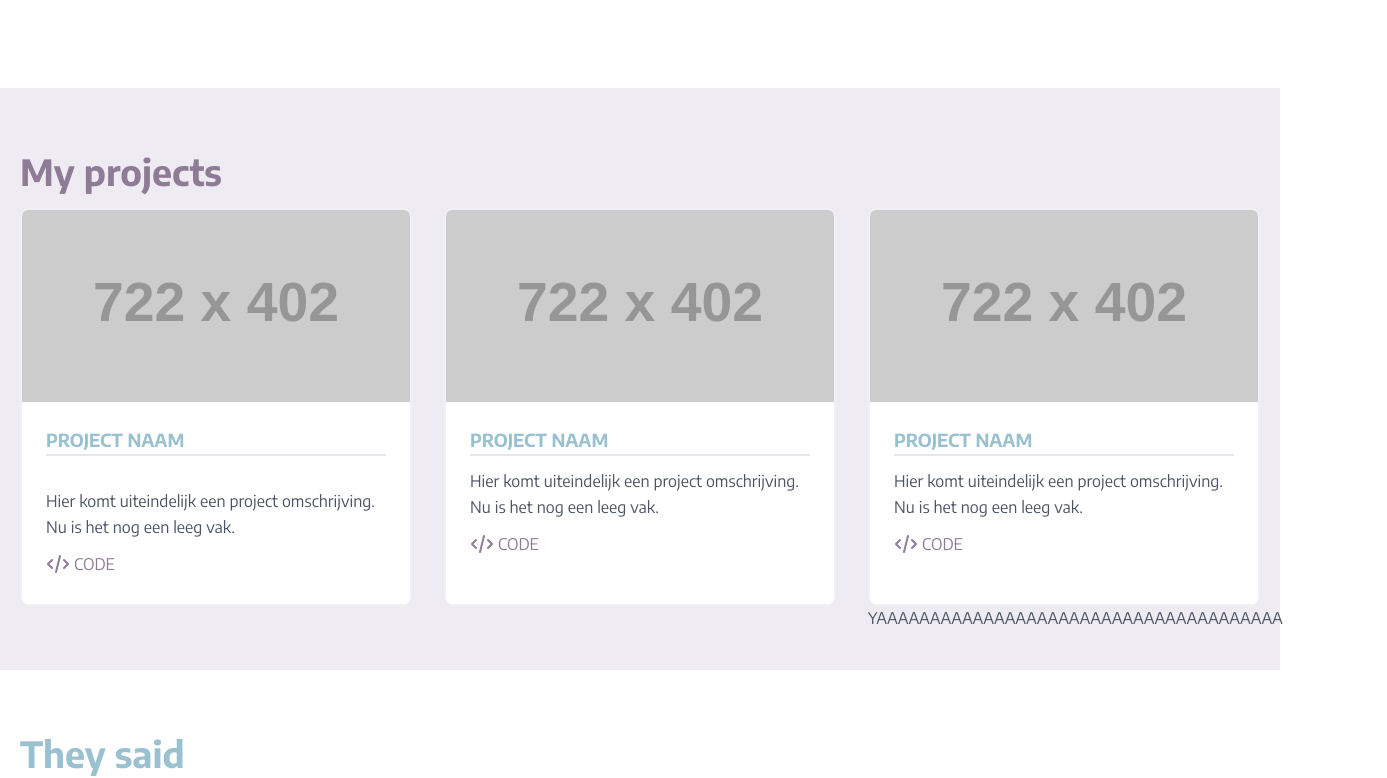
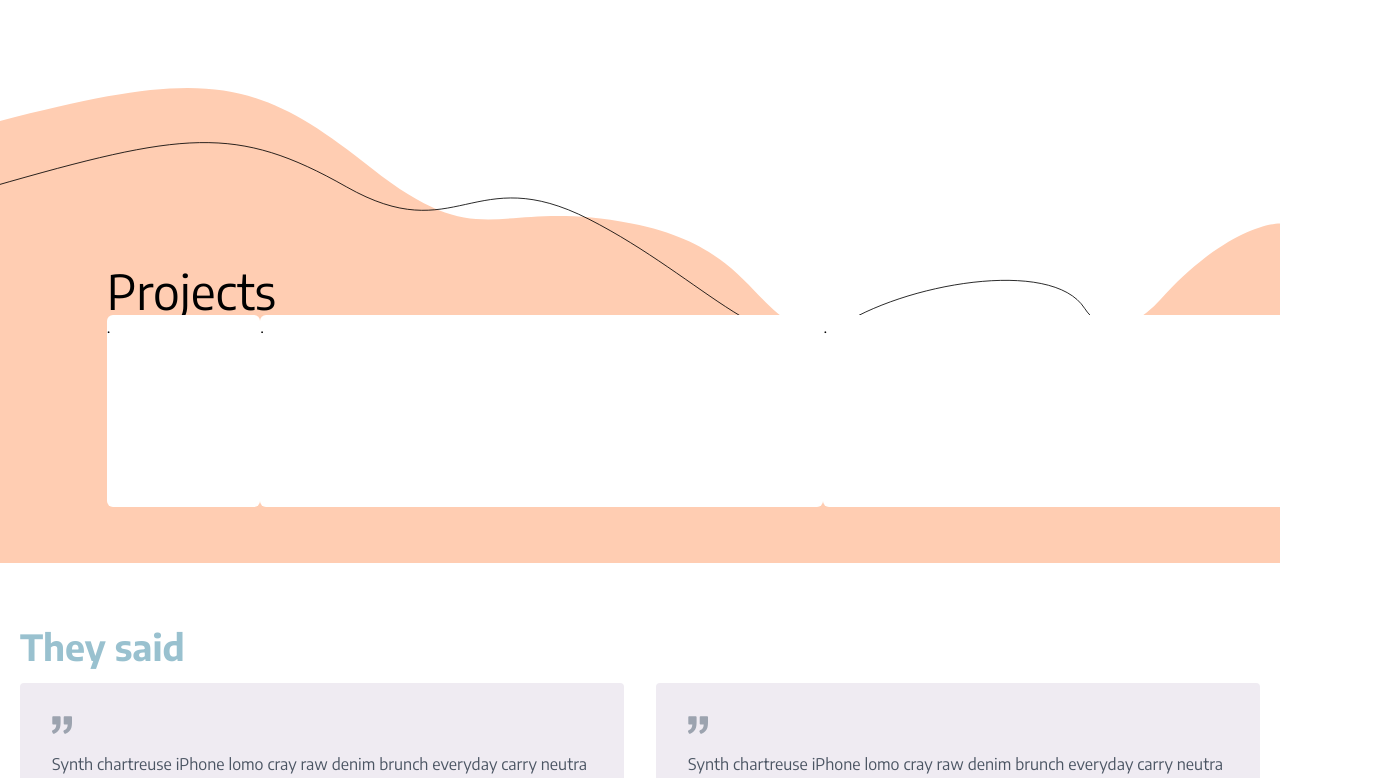
Before and after one commit to NikkivB/NikkivB, a Nuxt app: page / in a window 1280 px wide. Shown: the part 758-1536 px from the top of the page, 1387 px wide, since content can reach past the window. Built offline with nearby package versions, Linux system fonts and the light colour scheme.

Commit message:
reset them pc

```diff
--- a/components/MyProjects.vue
+++ b/components/MyProjects.vue
@@ -1,70 +1,21 @@
 <template>
-  <div class="text-gray-600 body-font bg-light-lavender">
-    <div class="container px-5 py-16 mx-auto">
-      <h1 class="title-font sm:text-4xl text-3xl mb-4 font-bold text-mountbatten">My projects
-      </h1>
-      <div class="flex flex-wrap -m-4">
-
-        <div class="p-4 md:w-1/3">
-          <div class="h-full border-2 border-gray-200 border-opacity-60 rounded-lg overflow-hidden bg-white">
-            <img class="lg:h-48 md:h-36 w-full object-cover object-center" src="https://dummyimage.com/722x402"
-                 alt="blog">
-            <div class="p-6">
-              <h1 class="title-font text-lg font-bold text-dark-sky mb-8 border-b-2">PROJECT NAAM</h1>
-              <p class="leading-relaxed mb-3">Hier komt uiteindelijk een project omschrijving. <br>
-                Nu is het nog een leeg vak.</p>
-              <div class="flex items-center flex-wrap ">
-                <button class="text-mountbatten hover:text-lavender inline-flex items-center md:mb-2 lg:mb-0">
-                  <svg class="w-6 h-6" fill="none" stroke="currentColor" viewBox="0 0 24 24" xmlns="http://www.w3.org/2000/svg"><path stroke-linecap="round" stroke-linejoin="round" stroke-width="2" d="M10 20l4-16m4 4l4 4-4 4M6 16l-4-4 4-4"></path></svg>
-                  &nbsp;CODE
-                </button>
-              </div>
-            </div>
+  <div>
+    <img src="~/assets/images/divider1.svg" alt="no" class="w-screen h-auto"/>
+    <div class="flex w-screen text-black body-font bg-apricot justify-center">
+      <div class="w-10/12 py-14 -mt-40">
+        <p class="text-5xl">
+          Projects
+        </p>
+        <div class="flex justify-evenly w-screen">
+          <div class="bg-white rounded-md h-48 w-3/12">
+            <p>.</p>
           </div>
-        </div>
-        <div class="p-4 md:w-1/3">
-          <div class="h-full border-2 border-gray-200 border-opacity-60 rounded-lg overflow-hidden bg-white">
-            <img class="lg:h-48 md:h-36 w-full object-cover object-center" src="https://dummyimage.com/722x402"
-                 alt="blog">
-            <div class="p-6">
-              <h1 class="title-font text-lg font-bold text-dark-sky mb-3 border-b-2">PROJECT NAAM</h1>
-              <p class="leading-relaxed mb-3">Hier komt uiteindelijk een project omschrijving. <br>
-                Nu is het nog een leeg vak.</p>
-              <div class="flex items-center flex-wrap ">
-                <button class="text-mountbatten hover:text-lavender inline-flex items-center md:mb-2 lg:mb-0">
-                  <svg class="w-6 h-6" fill="none" stroke="currentColor" viewBox="0 0 24 24"
-                       xmlns="http://www.w3.org/2000/svg">
-                    <path stroke-linecap="round" stroke-linejoin="round" stroke-width="2"
-                          d="M10 20l4-16m4 4l4 4-4 4M6 16l-4-4 4-4"></path>
-                  </svg>
-                  &nbsp;CODE
-                </button>
-              </div>
-            </div>
+          <div class="bg-white rounded-md h-48 w-11/12">
+            <p>.</p>
           </div>
-        </div>
-        <div class="p-4 md:w-1/3">
-          <div class="h-full border-2 border-gray-200 border-opacity-60 rounded-lg overflow-hidden bg-white">
-            <img class="lg:h-48 md:h-36 w-full object-cover object-center" src="https://dummyimage.com/722x402"
-                 alt="blog">
-            <div class="p-6">
-              <h1 class="title-font text-lg font-bold text-dark-sky mb-3 border-b-2">PROJECT NAAM</h1>
-              <p class="leading-relaxed mb-3">Hier komt uiteindelijk een project omschrijving. <br>
-                Nu is het nog een leeg vak.</p>
-              <div class="flex items-center flex-wrap ">
-                <button class="text-mountbatten hover:text-lavender inline-flex items-center md:mb-2 lg:mb-0">
-                  <svg class="w-6 h-6" fill="none" stroke="currentColor" viewBox="0 0 24 24"
-                       xmlns="http://www.w3.org/2000/svg">
-                    <path stroke-linecap="round" stroke-linejoin="round" stroke-width="2"
-                          d="M10 20l4-16m4 4l4 4-4 4M6 16l-4-4 4-4"></path>
-                  </svg>
-                  &nbsp;CODE
-                </button>
-              </div>
-            </div>
+          <div class="bg-white rounded-md h-48 w-11/12">
+            <p>.</p>
           </div>
-
-          <a v-for="project in projects" :key="project.url">{{ project.name }}</a>
         </div>
       </div>
     </div>
@@ -75,7 +26,7 @@
 const projects = [
   {
     name: 'YAAAAAAAAAAAAAAAAAAAAAAAAAAAAAAAAAAAAAA',
-    url : 'https://nikkivanbraam.nl'
+    url: 'https://nikkivanbraam.nl'
   },
 ]
 
--- a/pages/not-found.vue
+++ b/pages/not-found.vue
@@ -1,7 +1,7 @@
 <template>
   <div class="">
     <div class="flex h-screen font-encode -ml-4 -mt-4">
-      <div class="flex self-center w-3/4 lg:w-11/12 mx-auto md:h-3/5 h-3/6 lg:h-5/6 border-black border-4"
+      <div class="flex self-center w-3/4 lg:w-10/12 mx-auto md:h-3/5 h-3/6 lg:h-4/6 border-black border-4"
            id="offset-border">
         <div class=" w-3/6 self-center mx-auto">
           <p class="text-5xl lg:text-9xl text-center text-ruddy-pink font-semibold">4 0 4</p>
```
Also changed, not shown: assets/images/divider1.svg (added).
